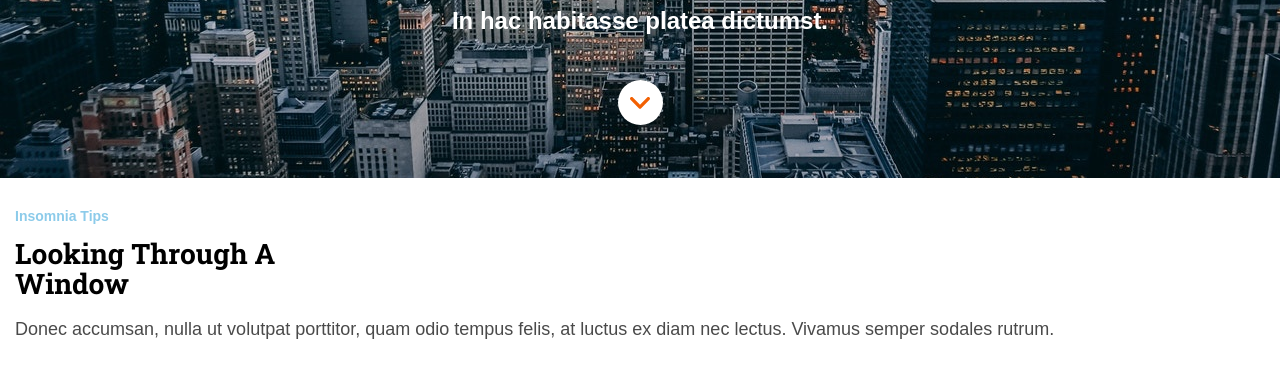
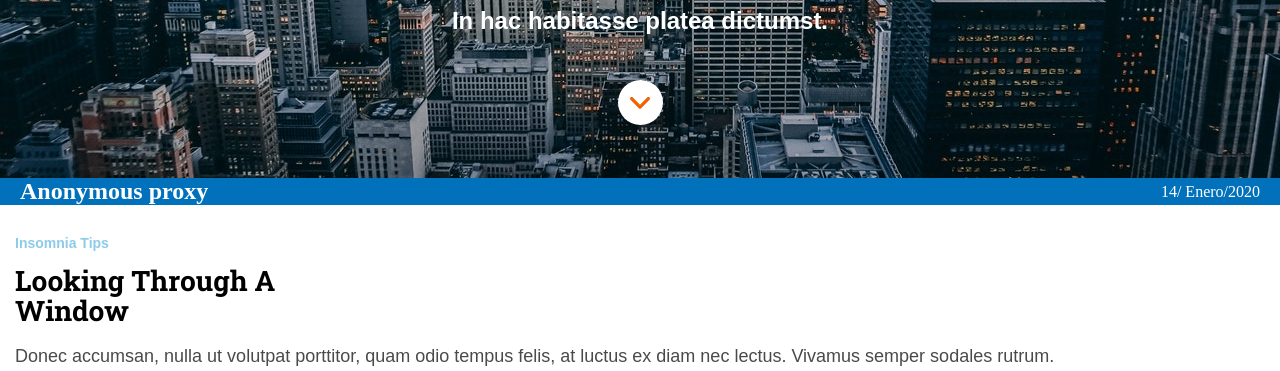
Before and after one commit to PaulaPSoto/modulo-1-evaluacion-final-PaulaPSoto, a website: page src/html/index.html in a window 1280 px wide. Shown: the part 419-790 px from the top of the page. Drawn offline with nearby package versions, Linux system fonts and the light colour scheme; files that its build step writes are made by us from their sources; files whose address does not match are found by name.

Commit message:
Add changes evaluation

```diff
--- a/src/html/index.html
+++ b/src/html/index.html
@@ -25,6 +25,10 @@
         <a class="container_1--img" href="#section_reason" target="_blank"><img src="./assets/images/ico-scroll-down.svg" alt="ico-scroll-down"></a>
       </section>
     </header>
+    <section class="new__section">
+      <h2 class="new__section--title">Anonymous proxy</h2>
+      <p class="new__--section--text"><a class="new__section--link" href="https://trello.com/" target="_blank">14/ Enero/2020</a></p>
+    </section>
 <!-- section -->
     <section class="container container_2">
 
--- a/src/scss/main.scss
+++ b/src/scss/main.scss
@@ -13,6 +13,7 @@
     background-position: top;
     background-repeat: no-repeat;
     min-width: 300px;
+    background-size: cover;
 }
 
 .container_1 {
@@ -72,6 +73,19 @@
     border-radius: 50%;
     margin-bottom: 53px;
 
+}
+.new__section {
+    width: 100%;
+    background-color: #f26002;
+    color: #ffffff;
+    display: flex;
+    flex-direction: column;
+    justify-content: center;
+    align-items: center;
+}
+.new__section--link {
+    color: #ffffff;
+    text-decoration: none;
 }
 
  /* main*/
@@ -280,6 +294,13 @@
 /* MEDIAQUERIE TABLET */
 @media all and (min-width: 768px) {
 
+    .new__section {
+
+        background-color:#0271bc;
+        flex-direction: row;
+        justify-content: space-between;
+        padding: 0 20px 0 20px;
+    }
 
  /* grid */
 .container3 {
```
